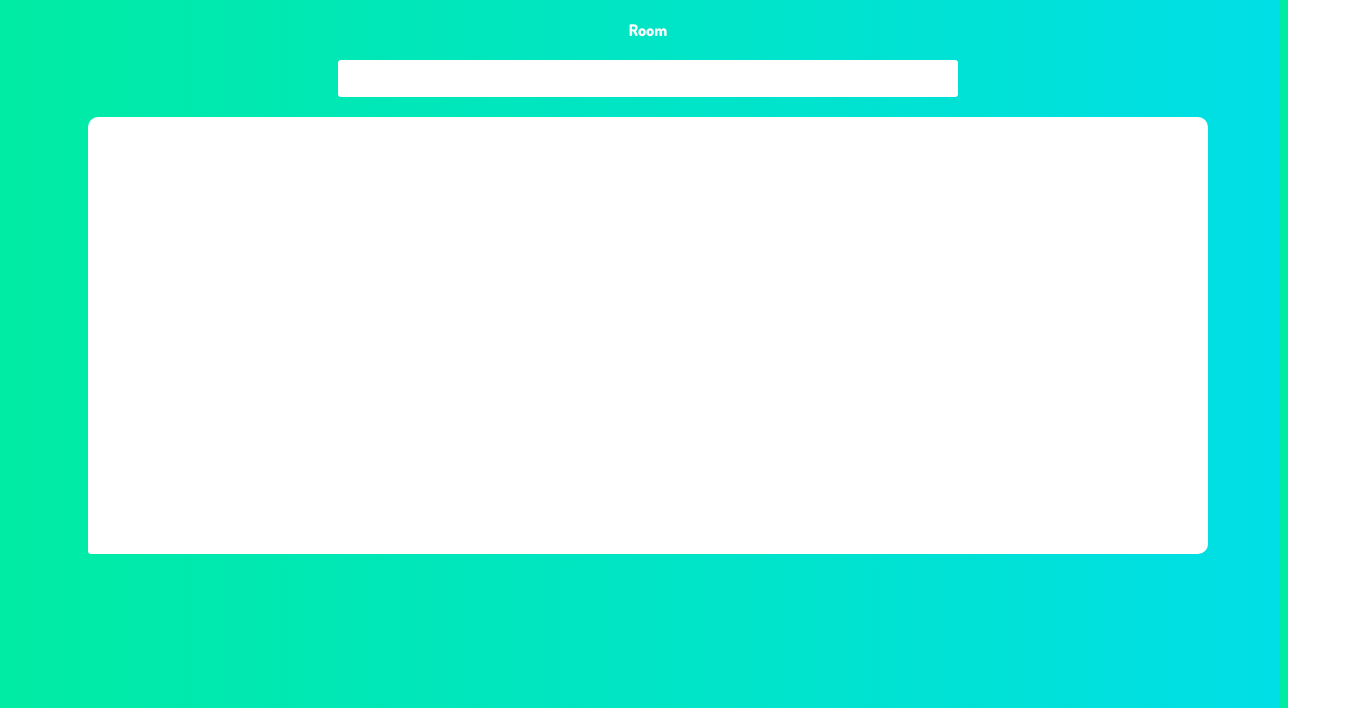
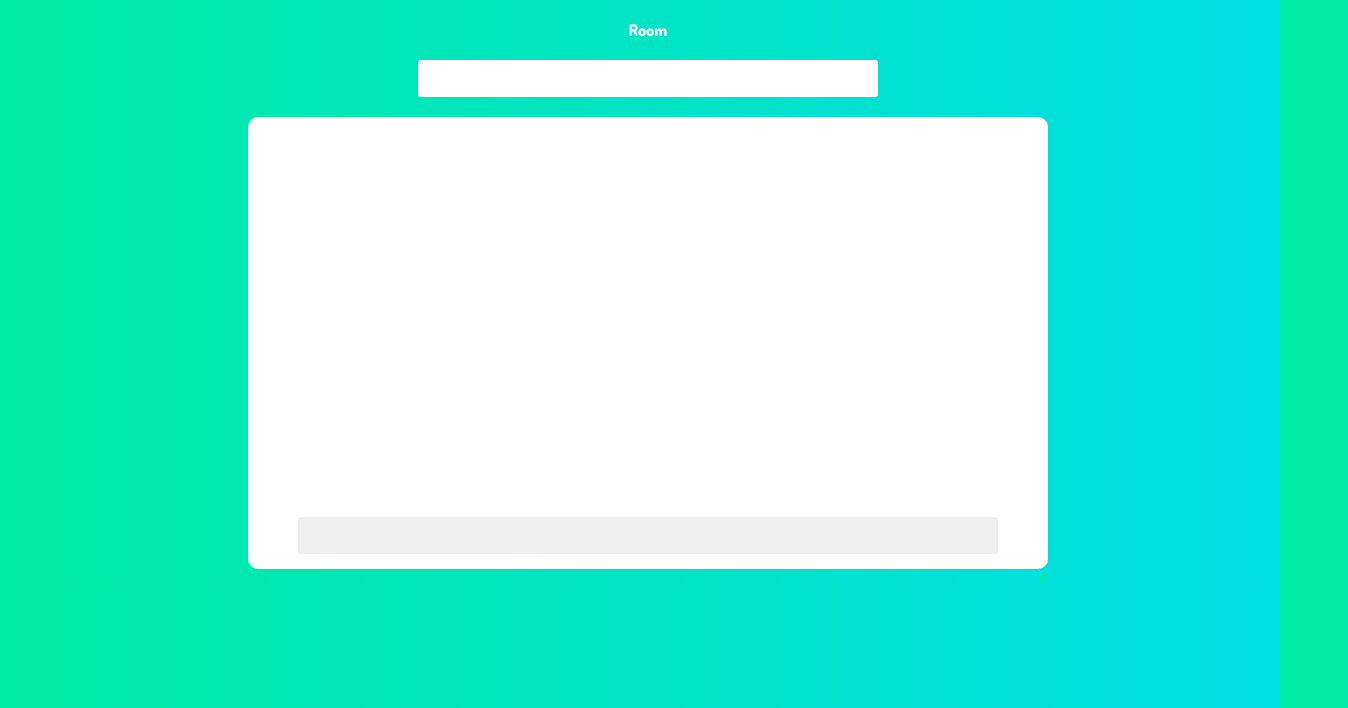
Before and after one commit to JonasStjerne/chatter, a plain HTML site: page index.html in a window 1280 px wide. Shown: the part 92-800 px from the top of the page, 1348 px wide, since content can reach past the window. Drawn offline with Linux system fonts and the light colour scheme.

Commit message:
html and css work #2

```diff
--- a/index.html
+++ b/index.html
@@ -17,7 +17,10 @@
                 <div id="messages">
 
                 </div>
-                <input type="text">
+                <div id="inputContainer">
+                    <input type="text" id="inputSend">
+                    <img src="./send_icon.png"  id="sendIcon" width="16px">
+                </div>
             </div>
         </div>
 
--- /dev/null
+++ b/server.js
@@ -0,0 +1 @@
+require("socket.io")
--- a/style.css
+++ b/style.css
@@ -5,6 +5,10 @@
 * {
     font-family: 'Dosis', sans-serif;
     color: white;
+}
+
+p {
+    color: black;
 }
 
 body {
@@ -18,7 +22,7 @@ body {
     flex-direction: column;
     align-items: center;
     justify-content: center;
-    margin: 0 10vh;
+    margin: 0 30vh;
     gap: 20px;
 }
 
@@ -42,6 +46,7 @@ input:focus {
     background-color: white;
     border-radius: 10px;
     width: 100%;
+    min-width: 600px;
 }
 
 #messages {
@@ -49,6 +54,28 @@ input:focus {
     min-height: 400px;
 }
 
-#input {
+#inputSend {
     background-color: #EFEFEF;
+    width: 80%;
+    margin-left: 50%;
+    transform: translateX(-50%);
+    margin-bottom: 15px;
 }
+
+#sendIcon {
+    width: 15px;
+    height: 15px;
+    position: absolute;
+    right: 0;
+}
+
+#inputContainer {
+    position: relative;
+    min-width: 10px;
+}
+
+.messageBlob {
+    border-radius: 500px;
+    background-color: var(--gradient);
+    max-width: 80%;
+}
```
Also changed, not shown: send_icon.png (added).
